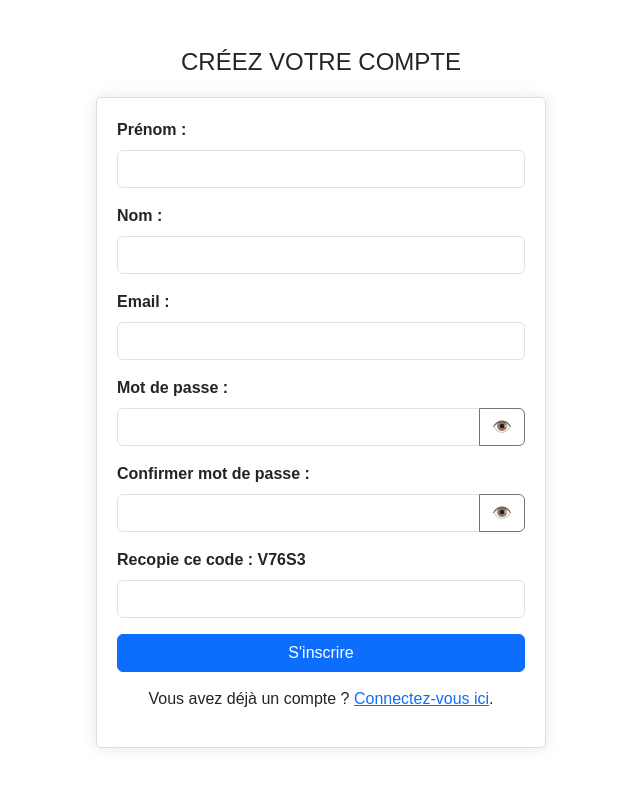
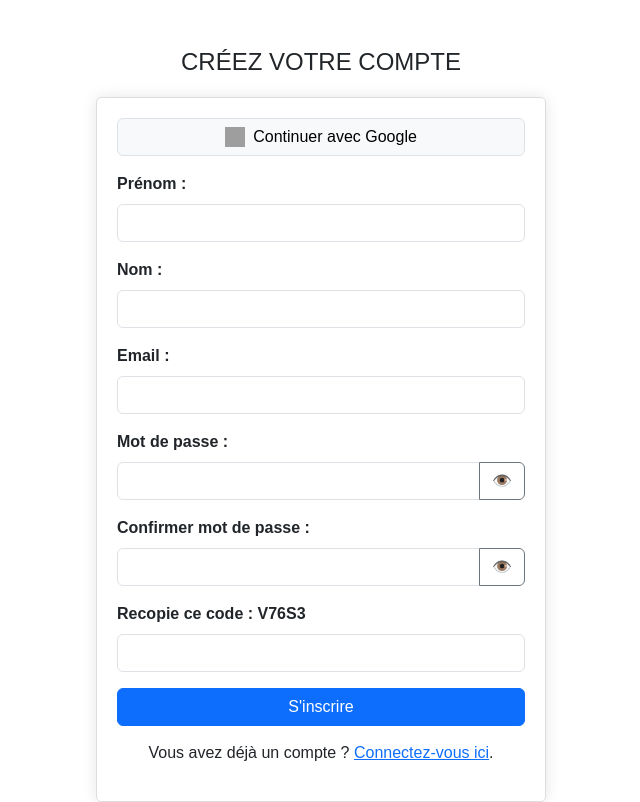
Before and after one commit to SamiEmeraud/Projet, a PHP site: page /ton-projet/vue/vue_register.php in a window 1280 px wide. Shown: the whole page, without its empty margins (319-959 px from the left). Before the commit the page ends 748 px from the top, so only its background shows below. Run offline with PHP 8.4, Linux system fonts and the light colour scheme; grey boxes are pictures that could not be loaded.

Commit message:
nothing to change 3

```diff
--- a/vue/vue_register.php
+++ b/vue/vue_register.php
@@ -1,7 +1,6 @@
 <?php
 session_start();
 
-// Générer un captcha aléatoire à chaque chargement de la page
 $_SESSION['captcha'] = substr(str_shuffle('ABCDEFGHJKLMNPQRSTUVWXYZ23456789'), 0, 5);
 ?>
 <!DOCTYPE html>
@@ -17,6 +16,9 @@ $_SESSION['captcha'] = substr(str_shuffle('ABCDEFGHJKLMNPQRSTUVWXYZ23456789'), 0
         .form-label { font-weight: bold; }
         .btn-primary { width: 100%; }
         .login-link { text-align: center; margin-top: 15px; }
+        .btn-google:hover {
+            background-color: #f1f1f1;
+        }
     </style>
     <script>
         function togglePassword(id) {
@@ -36,6 +38,13 @@ $_SESSION['captcha'] = substr(str_shuffle('ABCDEFGHJKLMNPQRSTUVWXYZ23456789'), 0
                 <?= $_SESSION['register_error']; unset($_SESSION['register_error']); ?>
             </div>
         <?php endif; ?>
+
+        <div class="d-grid mb-3">
+            <a href="google-login.php" class="btn btn-light border d-flex align-items-center justify-content-center gap-2 btn-google">
+                <img src="https://developers.google.com/identity/images/g-logo.png" alt="Google" width="20" height="20">
+                <span>Continuer avec Google</span>
+            </a>
+        </div>
 
         <div class="mb-3">
             <label for="firstname" class="form-label">Prénom :</label>
@@ -76,7 +85,7 @@ $_SESSION['captcha'] = substr(str_shuffle('ABCDEFGHJKLMNPQRSTUVWXYZ23456789'), 0
         <button type="submit" class="btn btn-primary">S'inscrire</button>
 
         <div class="login-link">
-            <p>Vous avez déjà un compte ? <a href="../vue/vue_login.php">Connectez-vous ici</a>.</p>
+            <p>Vous avez déjà un compte ? <a href="vue_login.php">Connectez-vous ici</a>.</p>
         </div>
     </form>
 </div>
```
